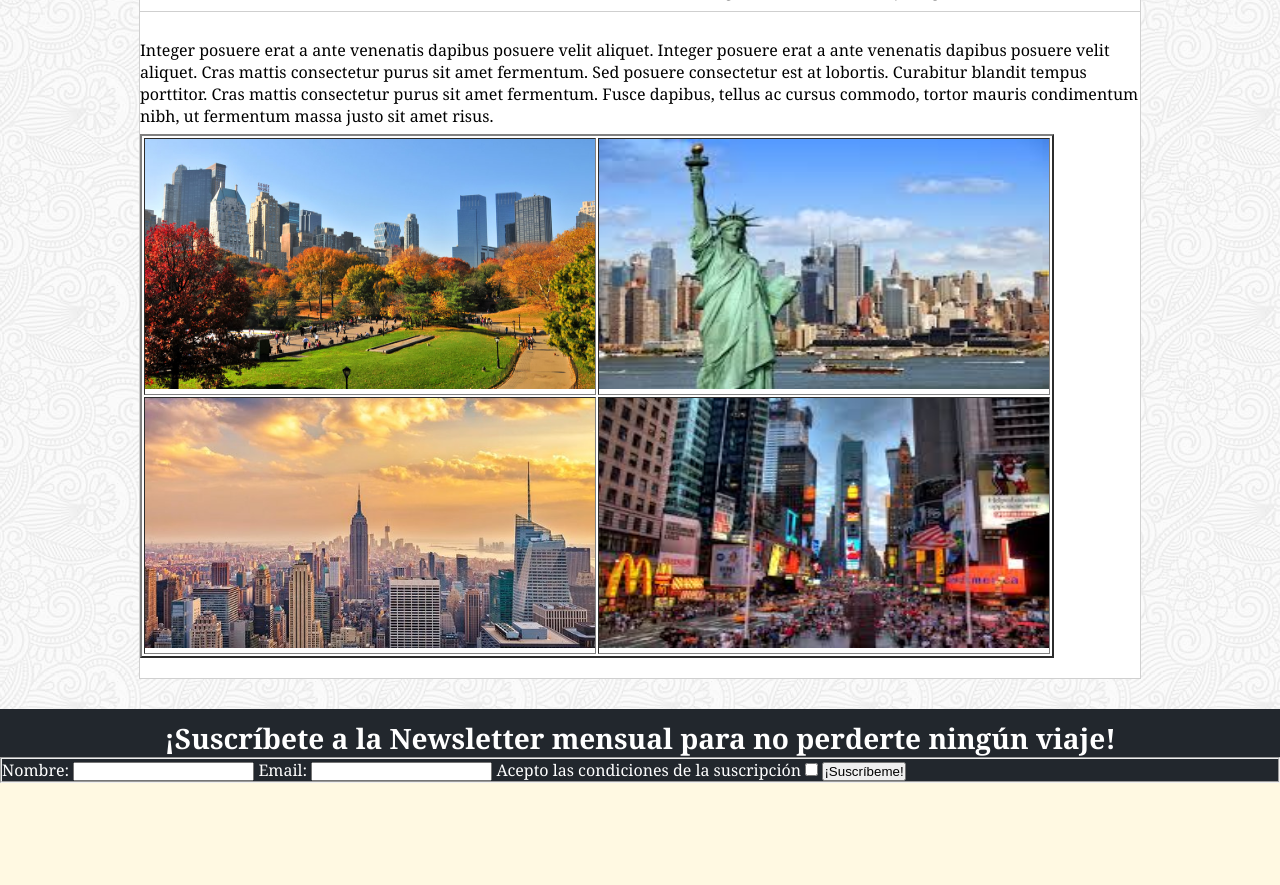
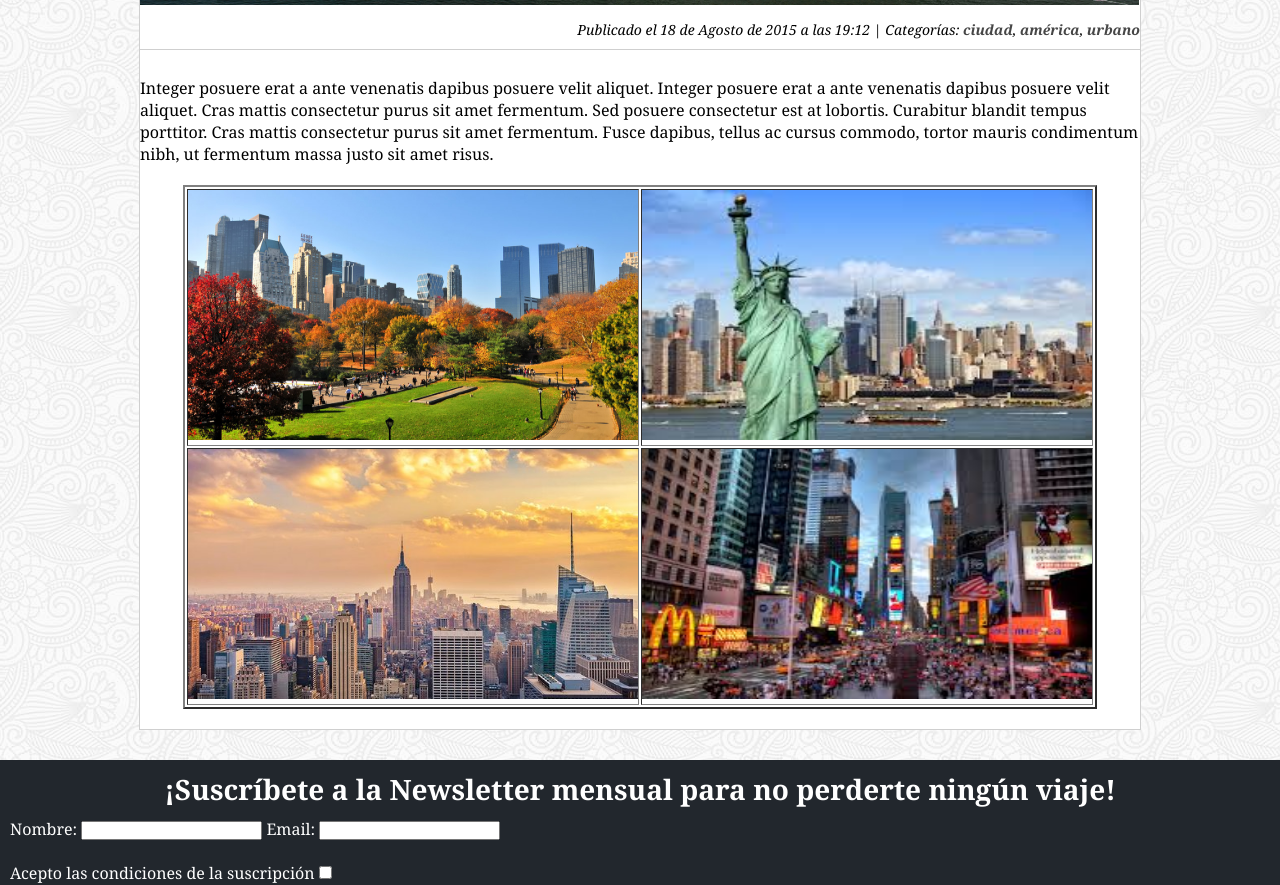
Before and after one commit to jmls9627/html-css_course, a plain HTML site: page html-css_course/Viajes-Marta_Turron4.html in a window 1280 px wide. Shown: the part 1900-2785 px from the top of the page. Before the commit the page ends 2683 px from the top, so only its background shows below. Drawn offline with Linux system fonts and the light colour scheme.

Commit message:
finishing css

```diff
--- a/html-css_course/Viajes-Marta_Turron4.html
+++ b/html-css_course/Viajes-Marta_Turron4.html
@@ -130,10 +130,10 @@ Fusce dapibus, tellus ac cursus commodo, tortor mauris condimentum nibh, ut ferm
 			<form>
 
 				<fieldset>
-					Nombre: <input type="text" name="nombre">
-					Email: <input type="email" name="mail">
-					Acepto las condiciones de la suscripción <input type="checkbox" name="condiciones">
-					<input type="submit" name="suscribir" value="¡Suscríbeme!"
+				<label for="">	Nombre: <input type="text" name="nombre"></label>
+				<label for="">	Email: <input type="email" name="mail"></label><br><br>
+				<label for="">	Acepto las condiciones de la suscripción <input type="checkbox" name="condiciones"></label><br>
+				<label for="">	<input type="submit" name="suscribir" value="¡Suscríbeme!"</label>
                 </fieldset>
 
 			</form>
--- a/html-css_course/css/css.css
+++ b/html-css_course/css/css.css
@@ -117,3 +117,57 @@ footer h4{
     font-size: 28px;
 
 }
+
+a{
+    text-decoration: none;
+    font-weight: bold;
+}
+
+.navbar a{
+color: white;
+
+}
+
+.navbar a:hover{
+    color: rgb(210 , 210, 210);
+}
+
+.post a{
+    color: rgb(70, 70,70 );
+}
+
+.post a:active{
+  color:orange
+
+}
+
+.post table{
+    margin: 0 auto;
+    text-align: center;
+}
+
+#post-uno table{
+padding: 10px;
+}
+
+#post-uno table td, #post-uno table th{
+    padding: 2px 20px;
+    }
+
+    #post-uno table th{
+        border-bottom: 2px solid black;
+    }
+
+    #post-uno table tr:hover{
+        background-color:#ededed ;
+    }
+
+
+    #post-dos table {
+        margin-top: 20px ;
+    }
+
+    footer form fieldset{
+       border: none;
+       padding: 10px 10px 20px;
+    }
```
